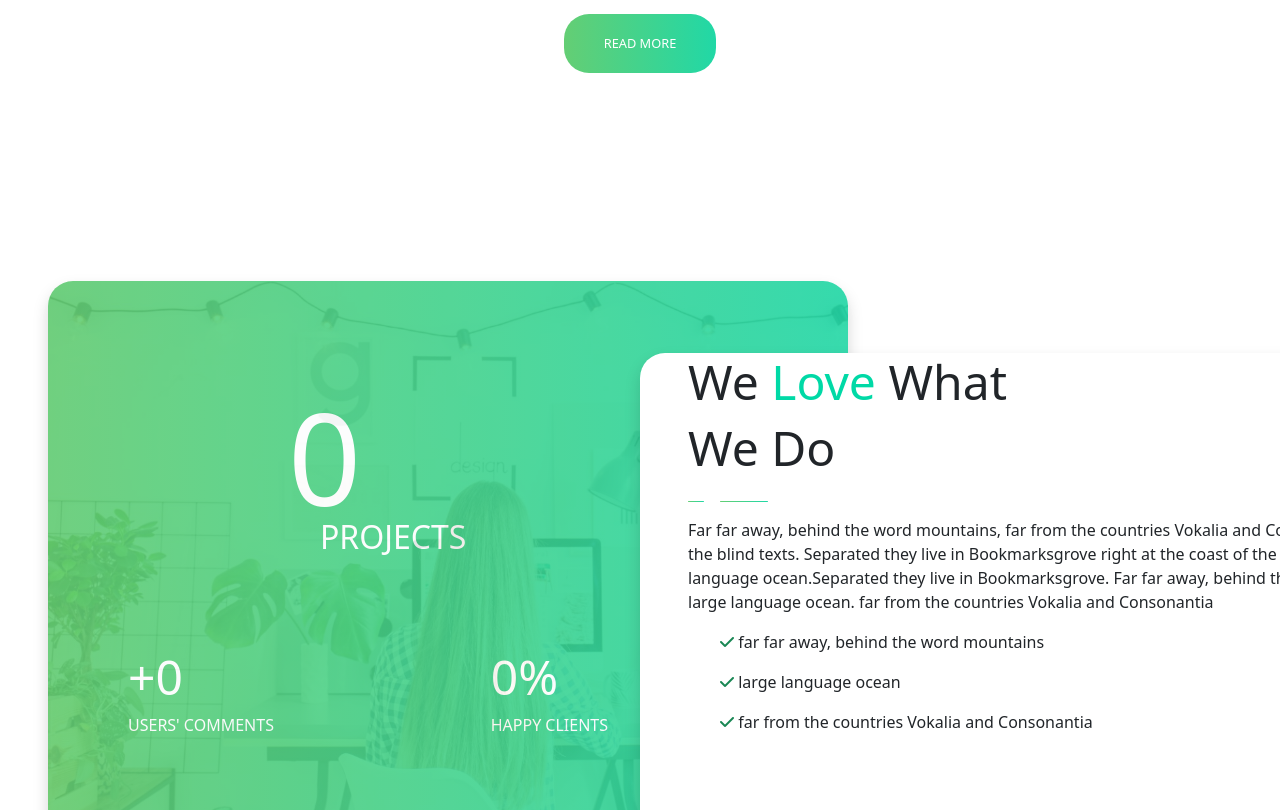
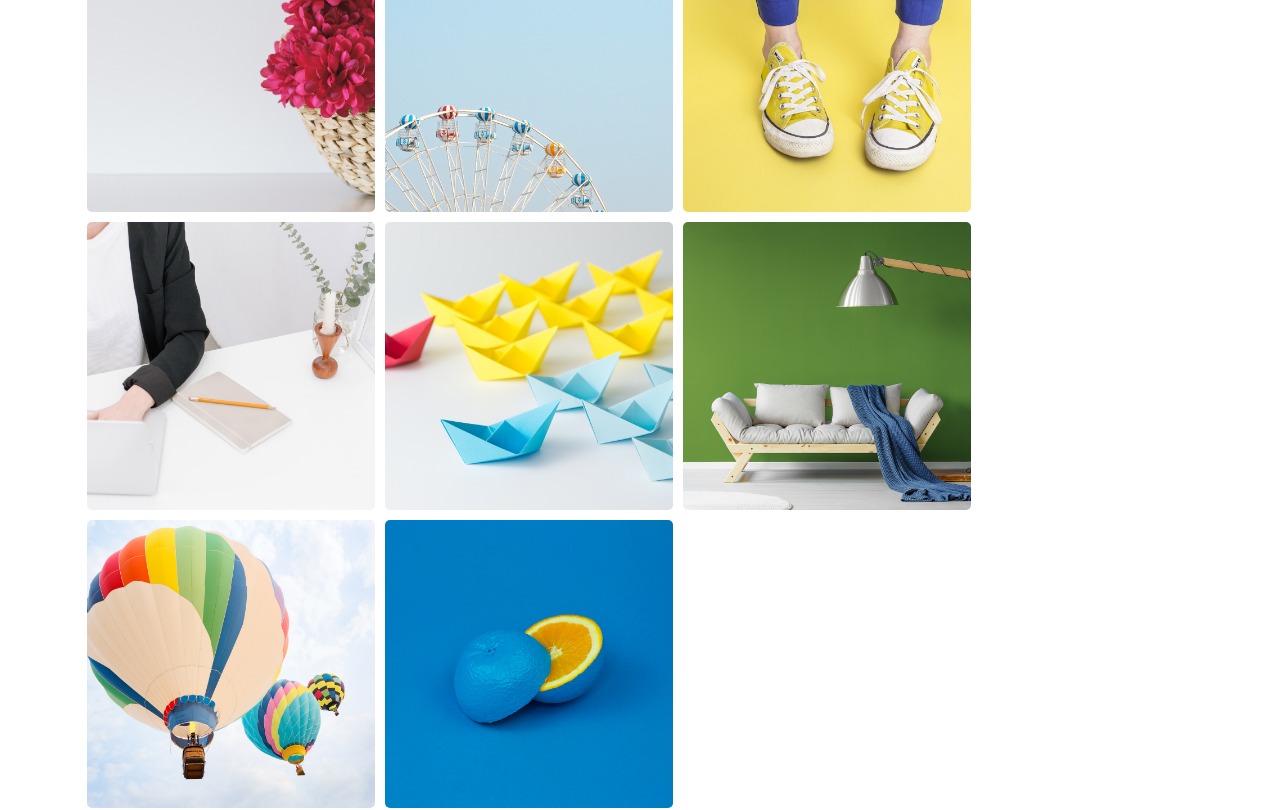
Before and after one commit to Fianda0/proj-html-vuejs, a Vue app: page / in a window 1280 px wide. Shown: the part 2920-3730 px from the top of the page. Built offline with nearby package versions, Linux system fonts and the light colour scheme.

Commit message:
aggirnamento store - cambio font

```diff
--- a/src/components/PageMain.vue
+++ b/src/components/PageMain.vue
@@ -145,7 +145,7 @@ export default {
 
 
 
-  <div class="container-fluis m-0 mt-5">
+  <div class="container-fluid m-0 mt-5">
     <div class="row" @click="startAnimations">
       <div class="col-6">
 
--- a/src/data/store.js
+++ b/src/data/store.js
@@ -1,6 +1,7 @@
 import { reactive } from 'vue';
 
 const ilMioOggettone = {
+
     linkHeader: [
         'Home',
         'About',
@@ -9,6 +10,7 @@ const ilMioOggettone = {
         'Blog',
         'Contact'
     ],
+
     slidesJumbo: [
         {
             image: 'Group-36-2x.png',
@@ -29,6 +31,26 @@ const ilMioOggettone = {
             text: 'Far far away, behind the word mountains, far from the countries Vokalia and Consonantia, there live the blind texts. Separated they live in Bookmarksgrove right at the coast of the Semantics, a large language ocean.Separated they live in Bookmarksgrove.'
         }
     ],
+
+
+    cards: [
+        {
+            image: "serious-businesswoman-with-documents-talking-on-P9Q6LX6-1024.jpg",
+            data: "May 24, 2018 by Alex",
+            titolo: "Marketing Ideas",
+        },
+        {
+            image: "Businessman-at-the-desk-in-his-office-resting--1024x768.jpg",
+            data: "May 24, 2018 by Alex",
+            titolo: "Rest During Working Hours",
+        },
+        {
+            image: "simple-home-office-with-tree-PBXRXYB-large-1024x768.jpg",
+            data: "May 24, 2018 by Alex",
+            titolo: "Develop Your Startup Idea",
+        },
+    ],
+
     images: [
         {
             image: "client-1-2x.png",
@@ -70,10 +92,38 @@ const ilMioOggettone = {
             titolo: "LOCATION ON MAP",
             image: "map.png"
         }
+    ],
+
+    immagini: [
+        {
+            immagine: "ina-soulis-227104-unsplash-1024x1024.jpg"
+        },
+        {
+            immagine: "sunisa-misa-531163-unsplash-1024x1024.jpg"
+        },
+        {
+            immagine: "355H-1024x1024.jpg"
+        },
+        {
+            immagine: "photo-1448932252197-d19750584e56-1024x1024.jpg"
+        },
+        {
+            immagine: "business-competition-PB366D8-1024x1024.jpg"
+        },
+        {
+            immagine: "cozy-sofa-in-living-room-PQR5AB9-1024x1024.jpg"
+        },
+        {
+            immagine: "aa9a4539-PQGJ7HU-1024x1024.jpg"
+        },
+        {
+            immagine: "cody-davis-253928-unsplash-1024x1024.jpg"
+        },
+
     ]
 
 };
 
 const iMieiDati = reactive(ilMioOggettone);
 
-export default iMieiDati;
+export default iMieiDati
--- a/src/style.css
+++ b/src/style.css
@@ -2,6 +2,15 @@
   box-sizing: border-box;
   padding: 0;
   margin: 0;
+}
+
+body {
+  font-family: Arial, Helvetica, sans-serif;
+}
+
+h2,
+h1 {
+  font-family: Arial Rounded MT Bold;
 }
 
 .imgPerson1 {
```
